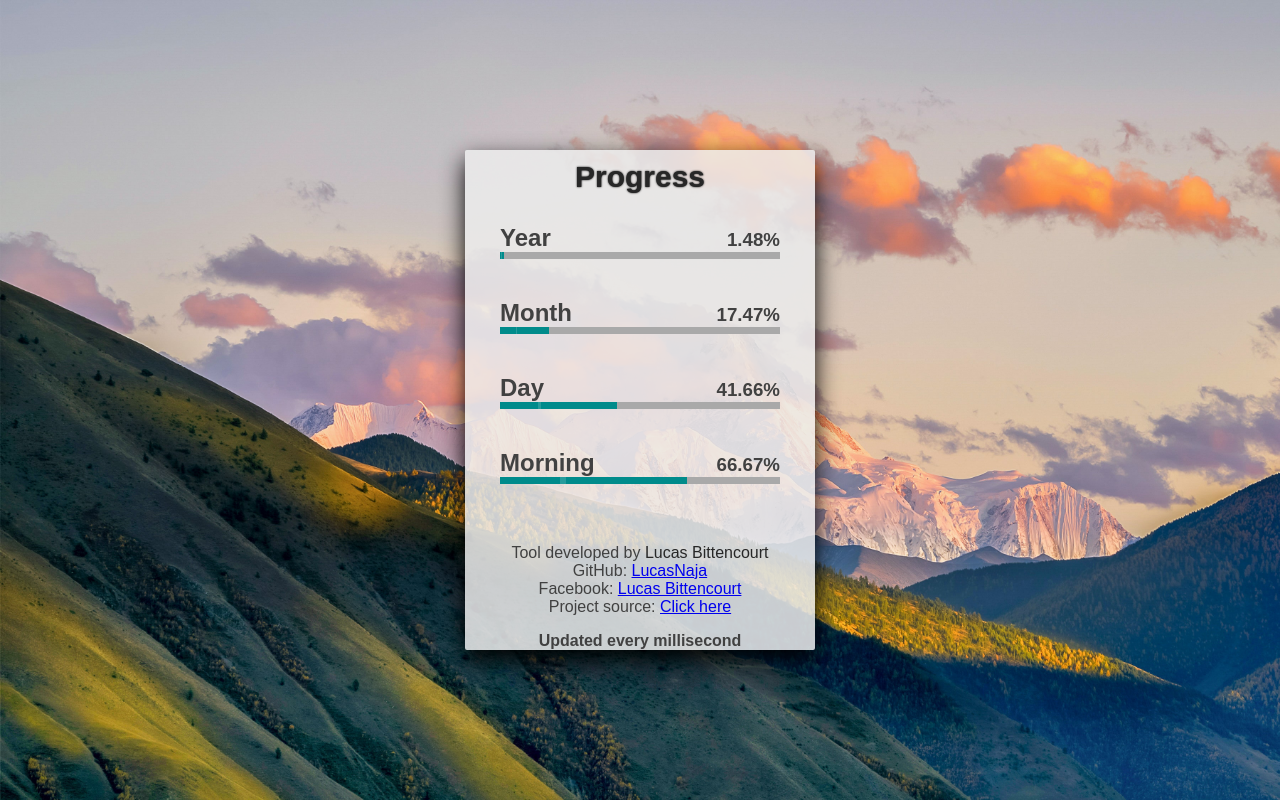
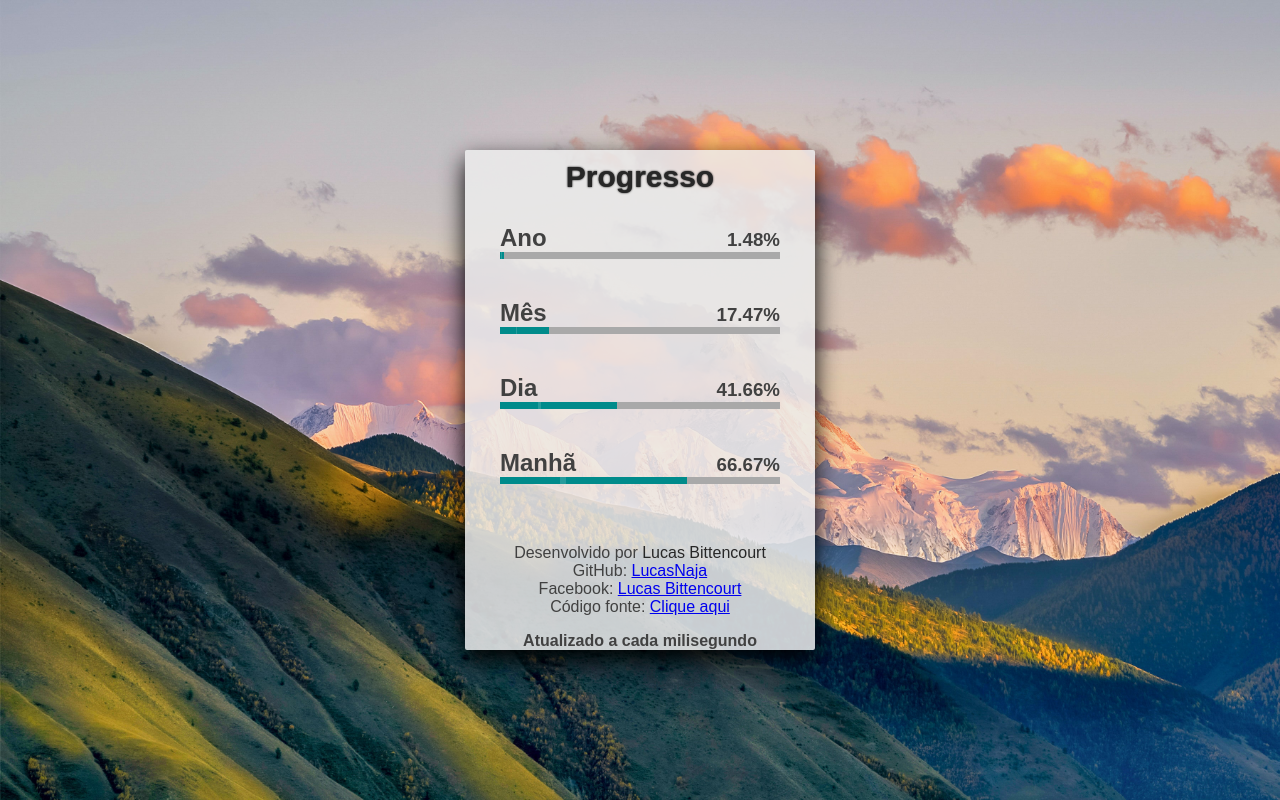
Before and after one commit to lucasgdb/year-progress, a plain HTML site: page index.html in a window 1280 px wide. Drawn offline with Linux system fonts and the light colour scheme.

Commit message:
updated from EN to BR

```diff
--- a/index.html
+++ b/index.html
@@ -7,11 +7,11 @@
     <link rel="stylesheet" href="./src/styles.css" />
     <link rel="icon" href="./images/icon.png" />
     <link rel="shortcut icon" href="./images/icon.png" />
-    <title>Year Progress</title>
+    <title>Progresso do Ano</title>
 
-    <meta name="title" content="Current Year Progress">
-		<meta name="description" content="View the current Year Progress like Year, Month, Day and Morning/Evening/Night/Dawn (BR based)" />
-		<meta name="keywords" content="year,progress,current,month,day,morning,evening,night,dawn,twitter,progresses" />
+    <meta name="title" content="Progresso do ano atual">
+		<meta name="description" content="Veja o progresso do ano atual como Ano, Mês, Dia e partes do dia, como Madrugada/Manhã/Tarde/Noite." />
+		<meta name="keywords" content="year,progress,current,month,day,morning,evening,night,dawn,twitter,progresses,progresso,ano,atual,dia,mês" />
 		<meta name="author" content="Lucas Naja" />
 		<meta name="mobile-web-app-capable" content="yes">
 		<meta name="apple-mobile-web-app-capable" content="yes">
@@ -25,16 +25,16 @@
 		<meta property="og:type" content="website">
 		<meta property="og:url" content="https://yearprogress.now.sh/">
 		<meta property="og:title" content="Year Progress">
-		<meta property="og:description" content="View the current Year Progress like Year, Month, Day and Morning/Evening/Night/Dawn (BR based)">
+		<meta property="og:description" content="Veja o progresso do ano atual como Ano, Mês, Dia e partes do dia, como Madrugada/Manhã/Tarde/Noite.">
 		<meta property="og:image" content="https://yearprogress.now.sh/images/year_progress.png">
-		<meta property="og:image:alt" content="View the current Year Progress like Year, Month, Day and Morning/Evening/Night/Dawn (BR based)">
+		<meta property="og:image:alt" content="Veja o progresso do ano atual como Ano, Mês, Dia e partes do dia, como Madrugada/Manhã/Tarde/Noite.">
 		<!-- Twitter -->
 		<meta name="twitter:card" content="summary_large_image">
 		<meta name="twitter:url" content="https://yearprogress.now.sh/">
 		<meta name="twitter:title" content="Year Progress">
-		<meta name="twitter:description" content="View the current Year Progress like Year, Month, Day and Morning/Evening/Night/Dawn (BR based)">
+		<meta name="twitter:description" content="Veja o progresso do ano atual como Ano, Mês, Dia e partes do dia, como Madrugada/Manhã/Tarde/Noite.">
 		<meta name="twitter:image" content="https://yearprogress.now.sh/images/year_progress.png">
-		<meta name="twitter:image:alt" content="View the current Year Progress like Year, Month, Day and Morning/Evening/Night/Dawn (BR based)">
+		<meta name="twitter:image:alt" content="Veja o progresso do ano atual como Ano, Mês, Dia e partes do dia, como Madrugada/Manhã/Tarde/Noite.">
 		<meta name="twitter:creator" content="@LucasNaja0">
 		<meta name="twitter:site" content="@LucasNaja0">
 		<!-- Robots -->
@@ -44,23 +44,23 @@
   </head>
 
   <body>
-    <div title="Loading" class="lds-ring"><div></div><div></div><div></div><div></div></div>
+    <div title="Carregando" class="lds-ring"><div></div><div></div><div></div><div></div></div>
     <section class="progressContainer">
-      <h1>Progress</h1>
+      <h1>Progresso</h1>
 
-      <section class="progress"><h2>Year</h2><h3 id="year">0%</h3><div class="progressBar"><div class="progressBarValue"><div class="frame"></div></div></div></section>
-      <section class="progress"><h2>Month</h2><h3 id="month">0%</h3><div class="progressBar"><div class="progressBarValue"><div class="frame"></div></div></div></section>
-      <section class="progress"><h2>Day</h2><h3 id="day">0%</h3><div class="progressBar"><div class="progressBarValue"><div class="frame"></div></div></div></section>
-      <section class="progress"><h2 id="dayName">Night</h2><h3 id="workDay">0%</h3><div class="progressBar"><div class="progressBarValue"><div class="frame"></div></div></div></section>
+      <section class="progress"><h2>Ano</h2><h3 id="year">0%</h3><div class="progressBar"><div class="progressBarValue"><div class="frame"></div></div></div></section>
+      <section class="progress"><h2>Mês</h2><h3 id="month">0%</h3><div class="progressBar"><div class="progressBarValue"><div class="frame"></div></div></div></section>
+      <section class="progress"><h2>Dia</h2><h3 id="day">0%</h3><div class="progressBar"><div class="progressBarValue"><div class="frame"></div></div></div></section>
+      <section class="progress"><h2 id="dayName">Noite</h2><h3 id="workDay">0%</h3><div class="progressBar"><div class="progressBarValue"><div class="frame"></div></div></div></section>
 
       <p>
-        Tool developed by <span class="effect"><a href="https://lucasnaja.github.io/portfolio-reactjs/" target="_blank">Lucas Bittencourt</a></span><br />
+        Desenvolvido por <span class="effect"><a href="https://lucasnaja.github.io/portfolio-reactjs/" target="_blank">Lucas Bittencourt</a></span><br />
         GitHub: <a href="https://github.com/LucasNaja" target="_blank">LucasNaja</a><br />
         Facebook: <a href="https://facebook.com/Lucas.Naja0" target="_blank">Lucas Bittencourt</a><br />
-        Project source: <a href="https://github.com/LucasNaja/year-progress" target="_blank">Click here</a>
+        Código fonte: <a href="https://github.com/LucasNaja/year-progress" target="_blank">Clique aqui</a>
       </p>
 
-      <div class="update"><h4>Updated every millisecond</h4></div>
+      <div class="update"><h4>Atualizado a cada milisegundo</h4></div>
     </section>
     <script src="./src/scripts.js"></script>
   </body>
--- a/src/scripts.js
+++ b/src/scripts.js
@@ -23,7 +23,7 @@ function updateProgress() {
     return sum / yearDays * 100;
   })();
 
-  if (yearProgress === 0) alert('Happy new year!')
+  if (yearProgress === 0) alert('Feliz ano novo!')
 
   year.textContent = `${toFixed(yearProgress)}%`;
   year.setAttribute('title', `${yearProgress}%`);
@@ -50,15 +50,15 @@ function updateProgress() {
   workDayProgress = (() => {
     let num = 0;
     if (date.getHours() < 6)
-      dayName.textContent = 'Dawn';
+      dayName.textContent = 'Madrugada';
     else if (date.getHours() < 12) {
-      dayName.textContent = 'Morning';
+      dayName.textContent = 'Manhã';
       num = 6
     } else if (date.getHours() < 18) {
-      dayName.textContent = 'Evening';
+      dayName.textContent = 'Tarde';
       num = 12
     } else {
-      dayName.textContent = 'Night';
+      dayName.textContent = 'Noite';
       num = 18
     }
     return (date.getHours() - num + date.getMinutes() / 60 + date.getSeconds() / 3600) / 6 * 100
```
Also changed, not shown: 1 other file.
